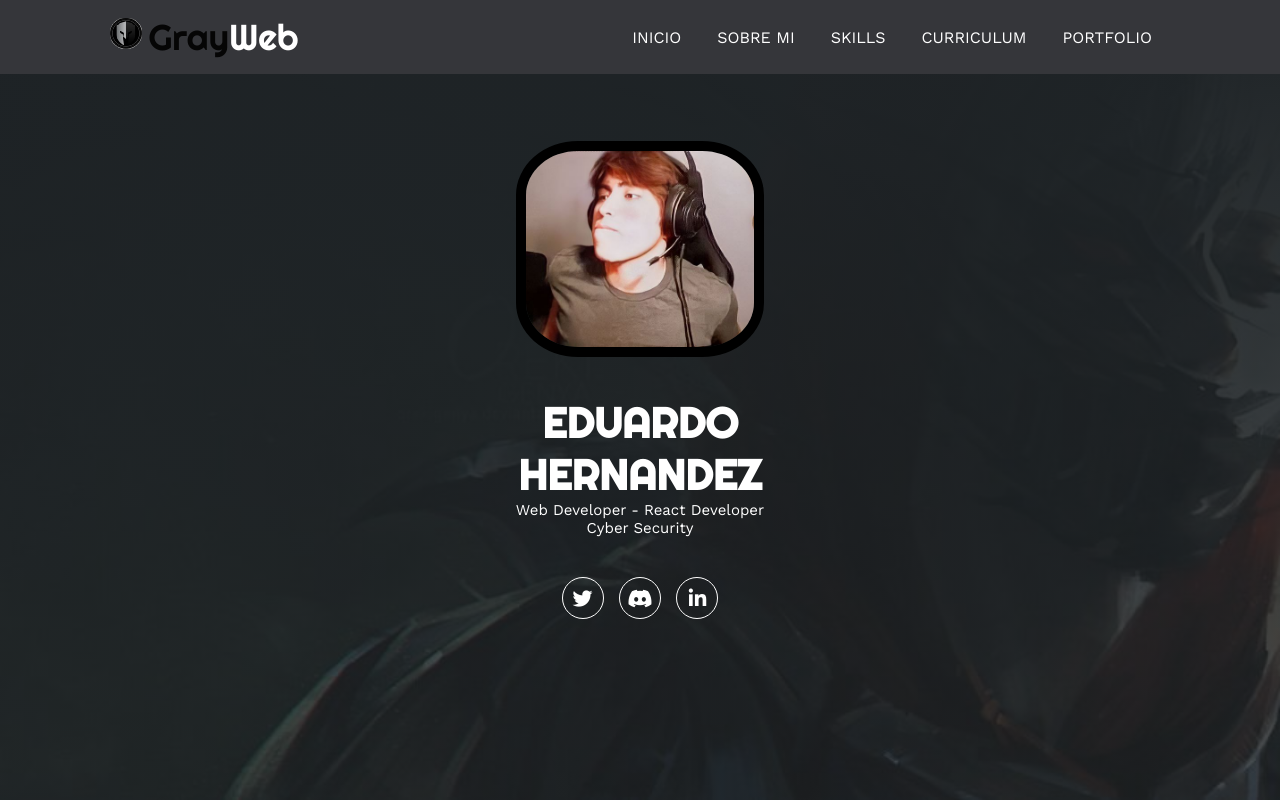
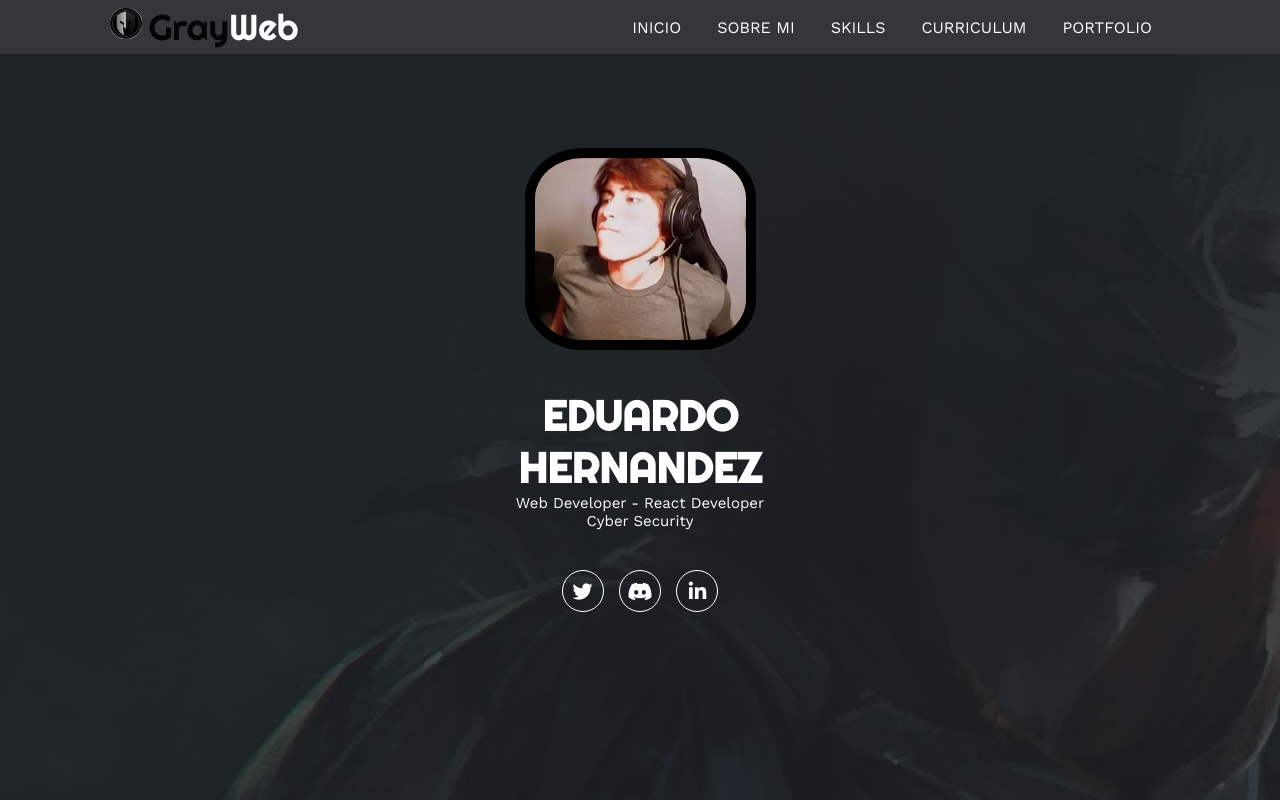
Before and after one commit to ZedhGray/PaginaWeb, a plain HTML site: page index.html in a window 1280 px wide. Shown: the top 800 px of the page. Drawn offline with nearby package versions, Linux system fonts and the light colour scheme.

Commit message:
se modifica css

```diff
--- a/style.css
+++ b/style.css
@@ -24,7 +24,7 @@ html {
   display: flex;
   justify-content: space-between;
   align-items: center;
-  padding: 15px 20px;
+  padding: 5px 20px;
 }
 .contenedor-header header .logo {
   justify-items: center;
@@ -57,7 +57,7 @@ html {
   text-decoration: none;
 }
 .contenedor-header header nav ul li a:hover {
-  color: #1b3669;
+  color: #244177;
 }
 .nav-responsive {
   background-color: #1b3669;
@@ -82,8 +82,8 @@ html {
   align-items: center;
 }
 .inicio .contenido-banner {
-  padding: 20px;
-  background-color: transparent;a;
+  padding: 10px;
+  background-color: transparent;
   max-width: 350px;
   margin: auto;
   text-align: center;
@@ -93,7 +93,7 @@ html {
   margin-top: 40px;
   border: 10px solid #000000;
   display: block;
-  width: 80%;
+  width: 70%;
   margin: auto;
   border-radius: 25%;
 }
@@ -176,6 +176,7 @@ html {
 }
 .sobremi .fila .col .contenedor-intereses {
   display: flex;
+  justify-content: center;
   flex-wrap: wrap;
 }
 .sobremi .fila .col .contenedor-intereses .interes {
@@ -474,8 +475,9 @@ html {
 .curriculum .fila .item .listado {
   list-style: none;
 }
-.hiper{
-  color: rgb(232, 232, 243);}
+.hiper {
+  color: rgb(232, 232, 243);
+}
 .curriculum .fila .izq {
   border-right: 2px solid #1b3669;
   margin-right: 20px;
@@ -561,7 +563,10 @@ html {
   width: 100%;
   height: 100%;
   text-align: center;
-  background: linear-gradient(rgba(54, 108, 179, 0.8), rgba(205, 204, 209, 0.8));
+  background: linear-gradient(
+    rgba(54, 108, 179, 0.8),
+    rgba(205, 204, 209, 0.8)
+  );
   display: flex;
   flex-direction: column;
   justify-content: center;
```
